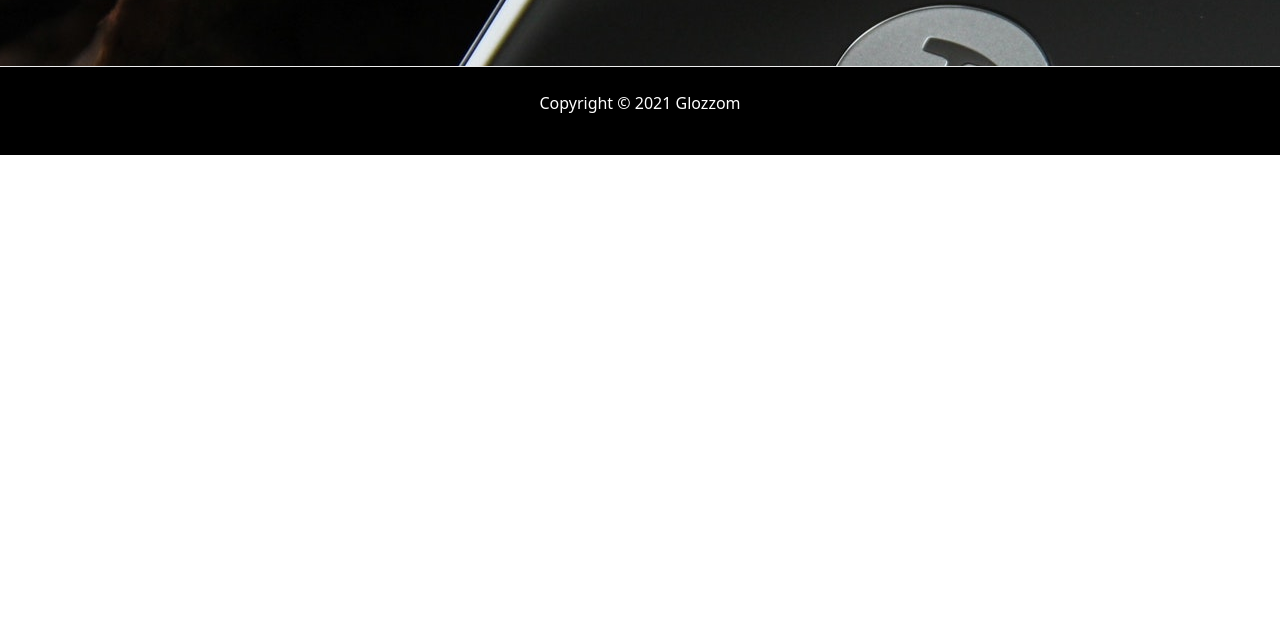
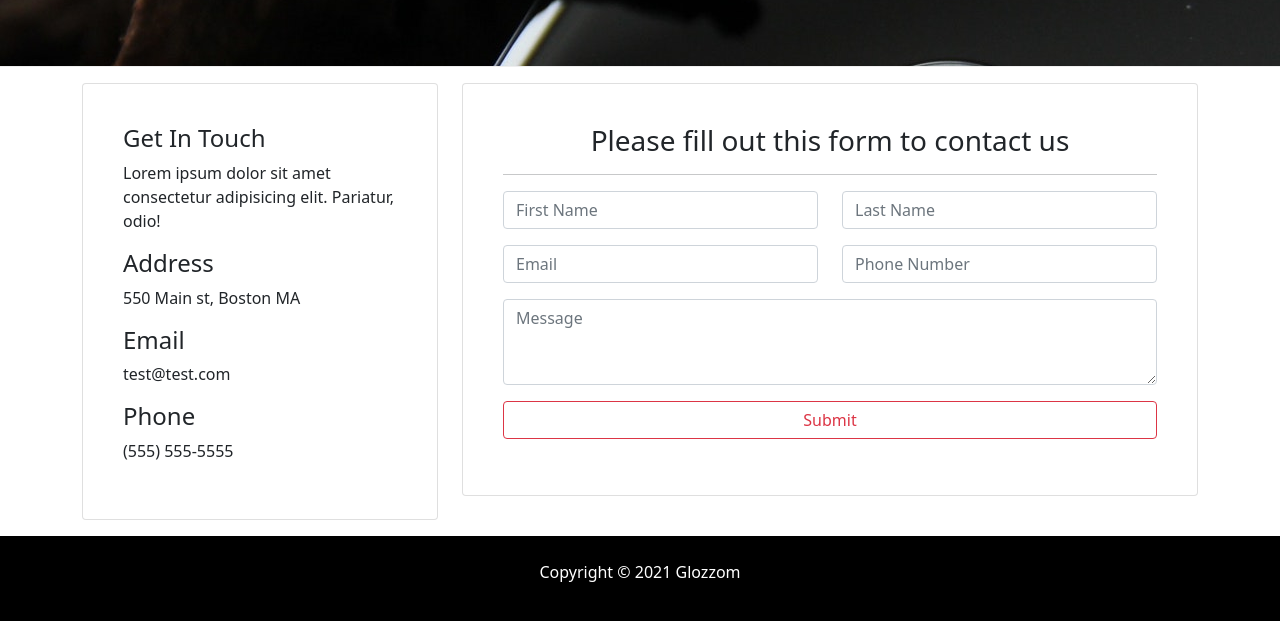
Before and after one commit to s-hesam-s/Glozzom, a plain HTML site: page contact.html in a window 1280 px wide. Shown: the part 189-810 px from the top of the page. Drawn offline with nearby package versions, Linux system fonts and the light colour scheme.

Commit message:
add contact section

```diff
--- a/contact.html
+++ b/contact.html
@@ -71,6 +71,88 @@
       </div>
     </header>
 
+    <!-- CONTACT SECTION -->
+    <section id="contact" class="py-3">
+      <div class="container">
+        <div class="row">
+          <div class="col-md-4">
+            <div class="card p-4">
+              <div class="card-body">
+                <h4>Get In Touch</h4>
+                <p>
+                  Lorem ipsum dolor sit amet consectetur adipisicing elit.
+                  Pariatur, odio!
+                </p>
+                <h4>Address</h4>
+                <p>550 Main st, Boston MA</p>
+                <h4>Email</h4>
+                <p>test@test.com</p>
+                <h4>Phone</h4>
+                <p>(555) 555-5555</p>
+              </div>
+            </div>
+          </div>
+          <div class="col-md-8">
+            <div class="card p-4">
+              <div class="card-body">
+                <h3 class="text-center">
+                  Please fill out this form to contact us
+                </h3>
+                <hr />
+                <div class="row row-cols-1 row-cols-md-2">
+                  <div class="col mb-3">
+                    <input
+                      type="text"
+                      class="form-control"
+                      placeholder="First Name"
+                    />
+                  </div>
+                  <div class="col mb-3">
+                    <input
+                      type="text"
+                      class="form-control"
+                      placeholder="Last Name"
+                    />
+                  </div>
+                  <div class="col mb-3">
+                    <input
+                      type="email"
+                      class="form-control"
+                      placeholder="Email"
+                    />
+                  </div>
+                  <div class="col mb-3">
+                    <input
+                      type="text"
+                      class="form-control"
+                      placeholder="Phone Number"
+                    />
+                  </div>
+                </div>
+
+                <div class="row">
+                  <div class="col-md-12 mb-3">
+                    <textarea
+                      rows="3"
+                      class="form-control"
+                      placeholder="Message"
+                    ></textarea>
+                  </div>
+                  <div class="col-md-12 mb-3">
+                    <input
+                      type="submit"
+                      value="Submit"
+                      class="form-control btn btn-outline-danger"
+                    />
+                  </div>
+                </div>
+              </div>
+            </div>
+          </div>
+        </div>
+      </div>
+    </section>
+
     <!-- FOOTER -->
     <footer id="main-footer" class="text-center p-4">
       <div class="container">
```
